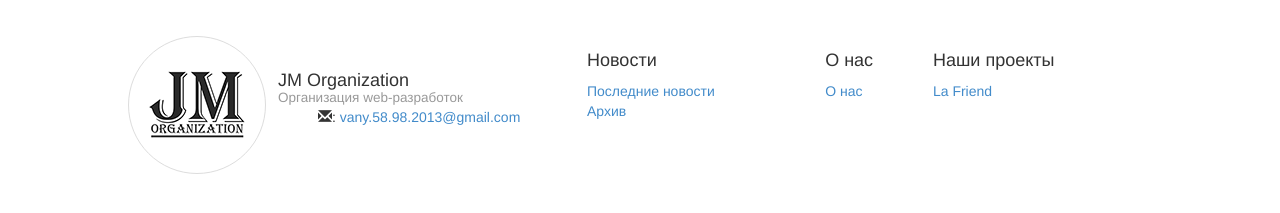
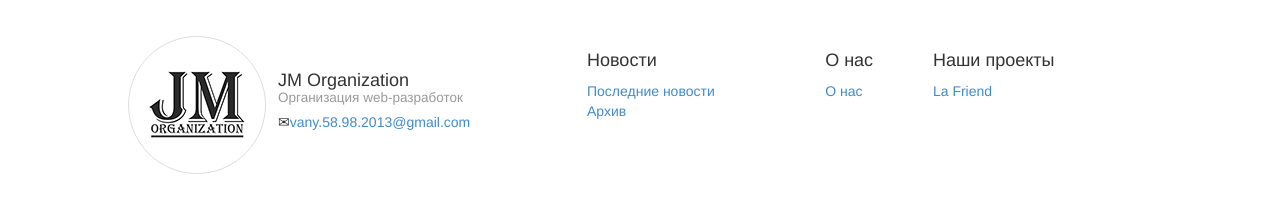
Before and after one commit to jm-organization/jm-organization.github.io, a Jekyll site: the page built from index.html, in a window 1280 px wide and 1308 px high. Shown: the part 1044-1257 px from the top of the window. Built offline with Jekyll 4.4.1, drawn with Linux system fonts in a browser that asks for light colours; the list of posts is cut into pages by our own code.

Commit message:
Updated footer

```diff
--- a/_includes/jm_footer.html
+++ b/_includes/jm_footer.html
@@ -5,7 +5,7 @@
             <h4>JM Organization <small>Организация web-разработок</small></h4>
             <div class="jm-f-contacts">
                 <ul class="jm-contact">
-                    <li><span class="glyphicon glyphicon-envelope"></span>: <a href="mailto:vany.58.98.2013@gmail.com">vany.58.98.2013@gmail.com</a></li>
+                    <li><a href="mailto:vany.58.98.2013@gmail.com">vany.58.98.2013@gmail.com</a></li>
                 </ul>
             </div>
         </div>
--- a/assets/css/main.css
+++ b/assets/css/main.css
@@ -1,3 +1,4 @@
+@charset "UTF-8";
 /* Sample */
 body {
   background: white; }
@@ -15,7 +16,8 @@ footer {
       max-width: 58%;
       padding: 35px 0;
       display: inline-block;
-      margin: 0 0 0 12px; }
+      margin: 0 0 0 12px;
+      height: 100%; }
       footer .page-width .jm-f-logo .jm-f-about h4 {
         width: 100%;
         padding: 0;
@@ -25,6 +27,11 @@ footer {
           display: block; }
       footer .page-width .jm-f-logo .jm-f-about .jm-f-contacts {
         display: inline-block; }
+        footer .page-width .jm-f-logo .jm-f-about .jm-f-contacts ul {
+          margin: 5px 0 0;
+          padding: 0 !important; }
+          footer .page-width .jm-f-logo .jm-f-about .jm-f-contacts ul li:before {
+            content: "✉"; }
   footer .page-width .jm-f-blocks {
     display: inline-table;
     width: calc(100% - 450px);
--- a/assets/css/main.sass
+++ b/assets/css/main.sass
@@ -20,6 +20,7 @@ footer
         padding: 35px 0
         display: inline-block
         margin: 0 0 0 12px
+        height: 100%
         h4
           width: 100%
           padding: 0
@@ -29,6 +30,11 @@ footer
             display: block
         .jm-f-contacts
           display: inline-block
+          ul
+            margin: 5px 0 0
+            padding: 0!important
+            li:before
+              content: '\2709'
 
 
     .jm-f-blocks
```
